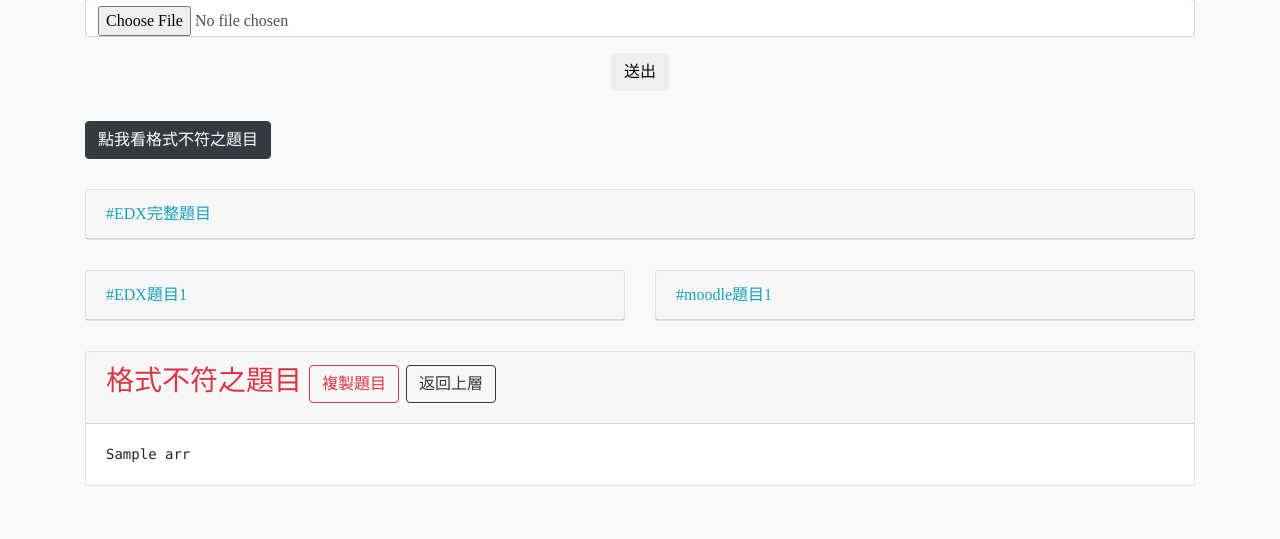
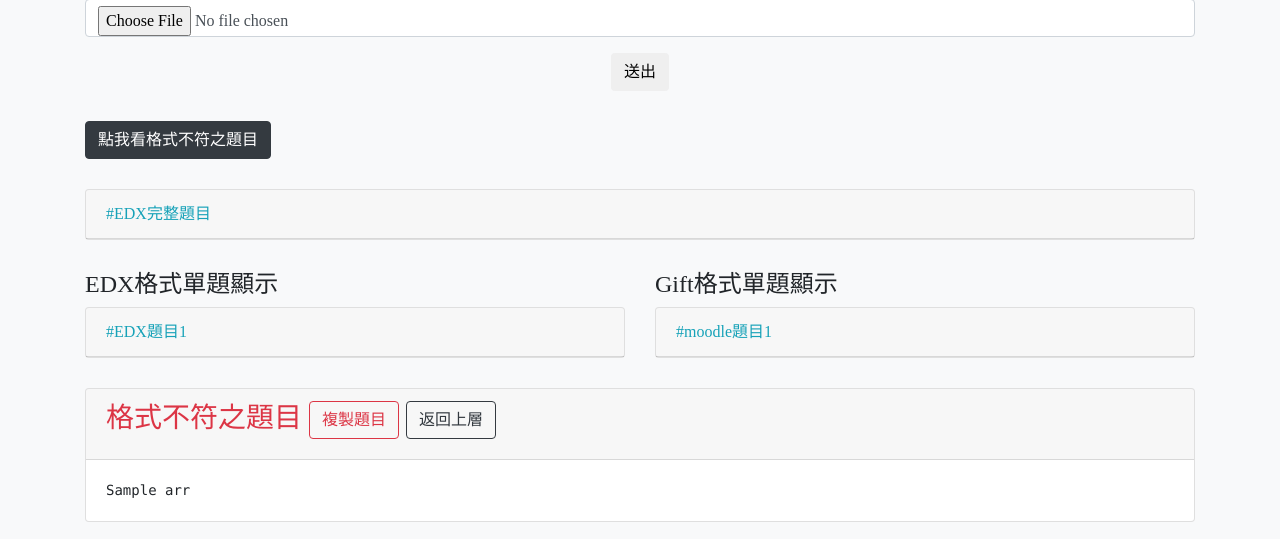
Before and after one commit to Kai522/Gift2Edx, a Flask app: template server/templates/items/index.html in a window 1280 px wide. Shown: the part 249-788 px from the top of the page. Before the commit the page ends 735 px from the top, so only its background shows below. Run offline with Flask 2, Linux system fonts and the light colour scheme; the template is opened without the code that fills it: most values are stand-ins (such as "Sample title", 1, 10 or a date in 2020); some libraries are stand-ins or nearby versions.

Commit message:
更新按鈕顏色與排版

```diff
--- a/server/templates/items/index.html
+++ b/server/templates/items/index.html
@@ -1,6 +1,6 @@
 {% extends 'layouts/master.html' %} {% block contain %}
 
-<div class="container" id="top">
+<div class="container" >
 
 	<form method="POST" enctype="multipart/form-data" action="/">
 		<div class="form-group">
@@ -23,6 +23,7 @@
 
 	<div class="row portfolio-item">
 		<div class="col-lg-12 mb-12 ">
+
 			<div id="accordionedxall">
 				{% if totalStr %}
 				<div class="card">
@@ -37,7 +38,7 @@
 							<textarea id=edxall class="card-text">{{totalStr}}</textarea>
 						</div>
 						<div class="card-footer">
-							<button data-clipboard-target=#edxall class="btn btn-primary">複製題目</button>
+							<button data-clipboard-target=#edxall class="btn btn-outline-info">複製題目</button>
 						</div>
 					</div>
 				</div>
@@ -47,10 +48,11 @@
 	</div>
 
 	<div class="row portfolio-item">
-		{# EDX題目 #}
+
 		<div class="col-lg-6 mb-12 ">
 			<div id="accordionedx">
-				{% if edx2 %} {% for question in edx2 %}
+				{% if edx2 %}<h4>EDX格式單題顯示</h4>{% for question in edx2 %}
+
 				<div class="card">
 					<div class="card-header">
 						<a class="card-link text-info" data-toggle="collapse" href=#collapseedx{{loop.index}}>
@@ -64,7 +66,7 @@
 {% endfor %}{{p2}}</pre>
 						</div>
 						<div class="card-footer">
-							<button data-clipboard-target=#edx{{loop.index}} class="btn btn-primary">複製題目</button>
+							<button data-clipboard-target=#edx{{loop.index}} class="btn btn-outline-info">複製題目{{loop.index}}</button>
 						</div>
 					</div>
 				</div>
@@ -72,11 +74,12 @@
 			</div>
 		</div>
 
-		{# moodle題目 #}
+
 		<div class="col-lg-6 mb-12 ">
 			<div id="accordionmoodle">
 
-				{% if moodle %} {% for question in moodle %}
+				{% if moodle %}<h4>Gift格式單題顯示</h4>{% for question in moodle %}
+
 				<div class="card">
 					<div class="card-header">
 						<a class="card-link text-info" data-toggle="collapse" href=#collapsemoodle{{loop.index}}>
@@ -90,7 +93,7 @@
 {% endfor %}{{p2}}</pre>
 						</div>
 						<div class="card-footer">
-							<button data-clipboard-target=#moodle{{loop.index}} class="btn btn-primary">複製題目</button>
+							<button data-clipboard-target=#moodle{{loop.index}} class="btn btn-outline-info">複製題目{{loop.index}}</button>
 						</div>
 					</div>
 				</div>
--- a/server/templates/layouts/master.html
+++ b/server/templates/layouts/master.html
@@ -31,7 +31,7 @@
 </head>
 
 <body class="bg-light">
-  <div class="container">
+  <div class="container" id="top">
     <div class="page-header">
       <div class=" d-flex justify-content-center"><img src="{{ url_for('static', filename='img/Gift2Edx.png') }}"></div>
       <div class=" d-flex justify-content-center">
```
